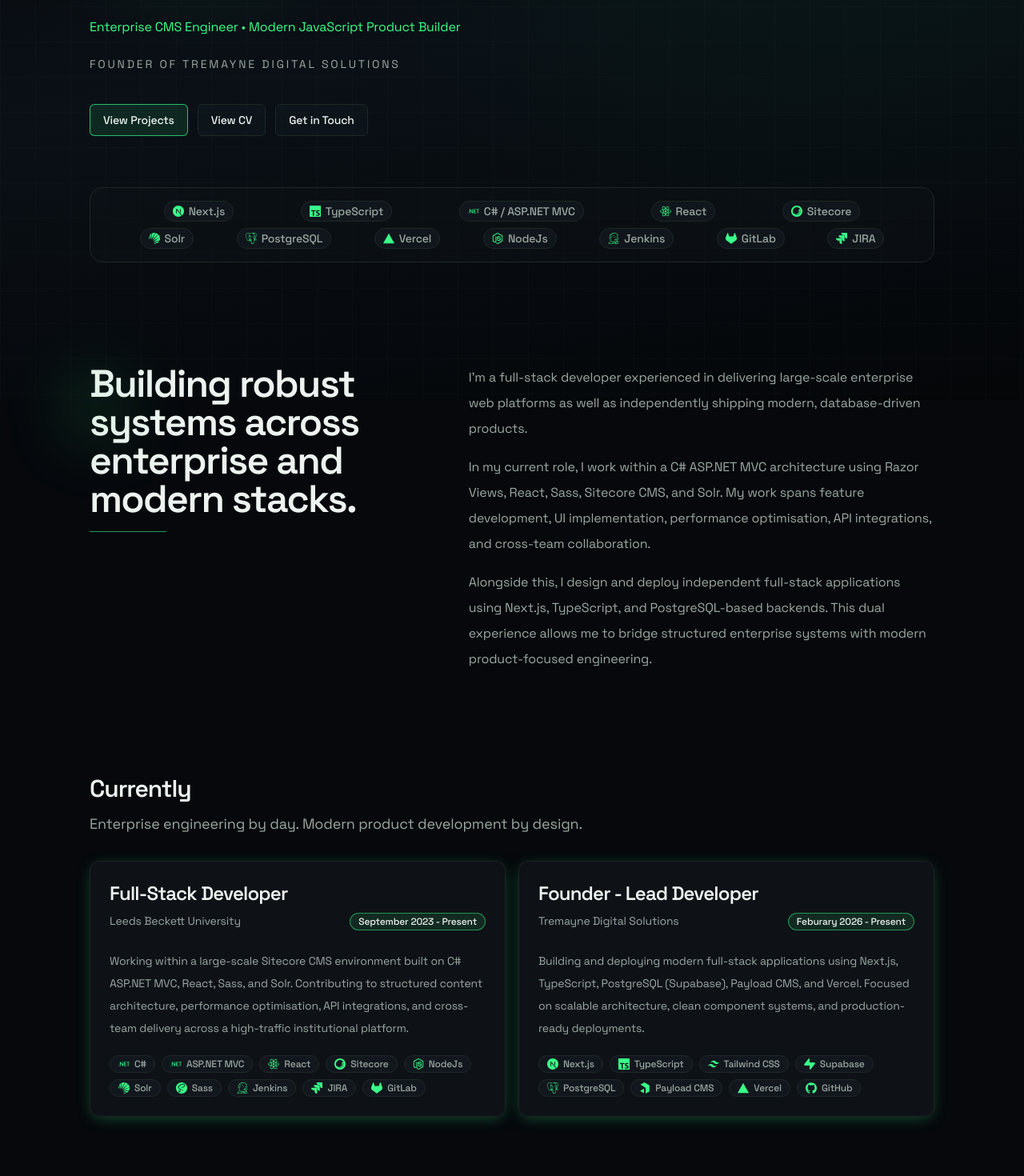
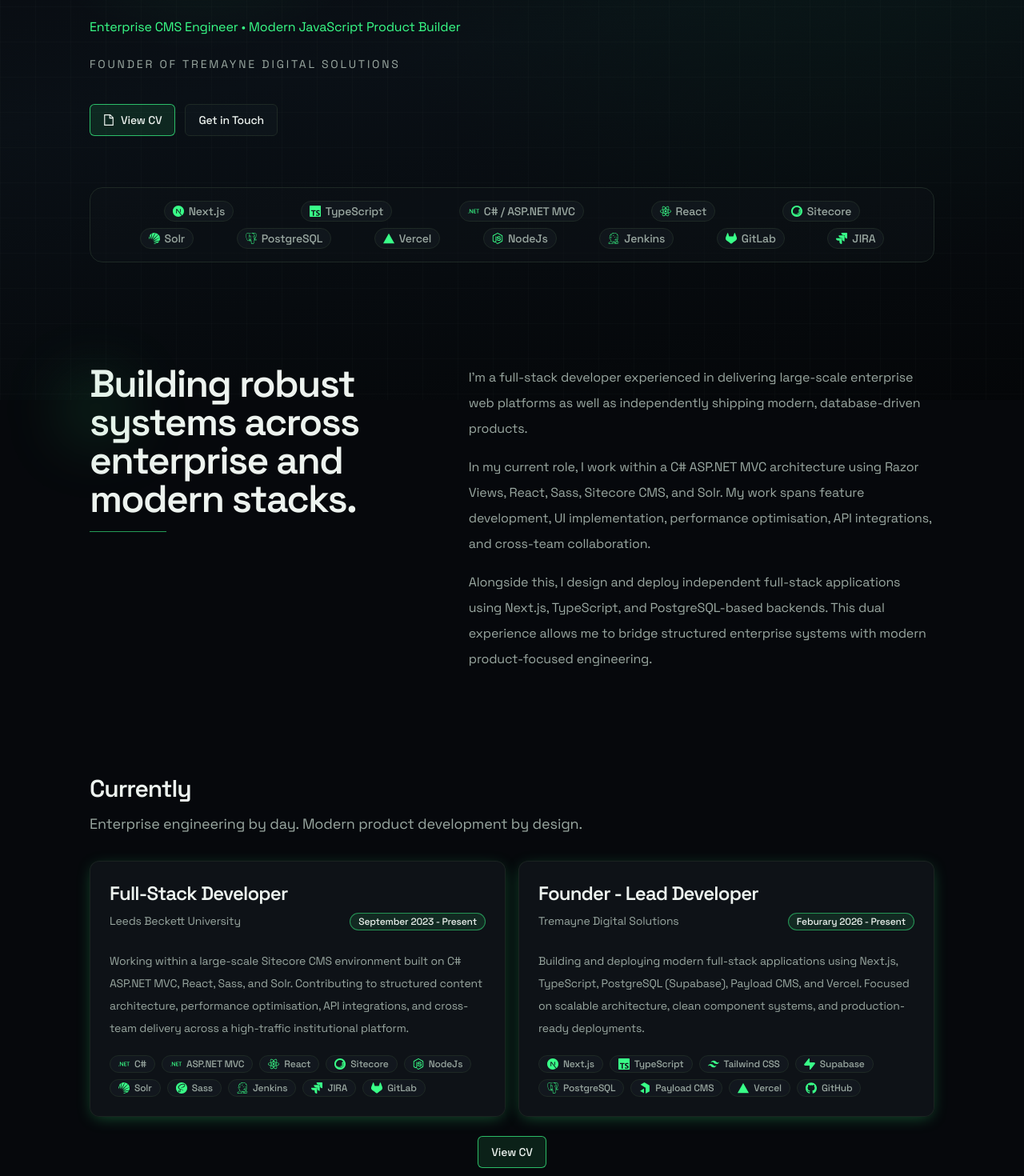
Before and after one commit to callum-tremayne/callum-tremayne, a Next.js app: page / in a window 1280 px wide. Shown: the part 300-1770 px from the top of the page at 80% size. Built offline with nearby package versions, Linux system fonts and the light colour scheme.

Commit message:
button updates

```diff
--- a/app/page.tsx
+++ b/app/page.tsx
@@ -14,6 +14,7 @@
 import { Card, CardContent } from "@/components/ui/card";
 import Link from "next/link";
 import { BiSolidEnvelope } from "react-icons/bi";
+import { GrDocument } from "react-icons/gr";
 import { SiGithub, SiLinkedin } from "react-icons/si";
 
 export default function Home() {
@@ -102,6 +103,12 @@
                       GitHub
                     </Link>
                   </Button>
+                  <Button asChild variant="secondary" size="sm">
+                    <Link href="/cv?print=1" target="_blank">
+                      <GrDocument />
+                      View CV
+                    </Link>
+                  </Button>
                 </div>
               </CardContent>
             </Card>
--- a/components/Currently.tsx
+++ b/components/Currently.tsx
@@ -20,6 +20,8 @@
   SiTypescript,
   SiVercel,
 } from "react-icons/si";
+import { Button } from "./ui/button";
+import Link from "next/link";
 
 const stackIcons: Record<string, IconType> = {
   "C#": SiDotnet,
@@ -83,6 +85,7 @@
 
 export function Currently() {
   return (
+    <>
       <div className="grid gap-4 md:grid-cols-2">
         {roles.map((role) => (
           <Card
@@ -115,7 +118,10 @@
                       className="inline-flex items-center gap-1.5"
                     >
                       {Icon ? (
-                      <Icon aria-hidden className="h-3.5 w-3.5 text-primary" />
+                        <Icon
+                          aria-hidden
+                          className="h-3.5 w-3.5 text-primary"
+                        />
                       ) : null}
                       {item}
                     </Badge>
@@ -126,5 +132,11 @@
           </Card>
         ))}
       </div>
+      <div className="flex justify-center mt-6">
+        <Button asChild variant="default">
+          <Link href="/cv?print=1">View CV</Link>
+        </Button>
+      </div>
+    </>
   );
 }
--- a/components/Footer.tsx
+++ b/components/Footer.tsx
@@ -1,4 +1,5 @@
 import { Container } from "@/components/Container";
+import Link from "next/link";
 
 export function Footer() {
   return (
--- a/components/Hero.tsx
+++ b/components/Hero.tsx
@@ -5,6 +5,7 @@
 import { Container } from "@/components/Container";
 import { Button } from "@/components/ui/button";
 import Link from "next/link";
+import { GrDocument } from "react-icons/gr";
 
 const navLinks = [
   { href: "#about", label: "About" },
@@ -53,11 +54,9 @@
           </p>
 
           <div className="flex flex-wrap gap-3 pt-4">
-            <Button asChild>
-              <Link href="#projects">View Projects</Link>
-            </Button>
-            <Button asChild variant="secondary">
+            <Button asChild variant="default">
               <Link href="/cv?print=1" target="_blank">
+                <GrDocument />
                 View CV
               </Link>
             </Button>
--- a/components/LookingFor.tsx
+++ /dev/null
@@ -1,15 +0,0 @@
-import { Card, CardContent } from "@/components/ui/card";
-
-export function LookingFor() {
-  return (
-    <Card>
-      <CardContent className="p-6 sm:p-8">
-        <h3 className="mb-3 text-xl font-semibold text-foreground">What I’m looking for</h3>
-        <p className="max-w-3xl text-muted-foreground">
-          I’m seeking full-stack or front-end focused roles where I can contribute to scalable architecture,
-          mentor through example, and build products that deliver measurable impact.
-        </p>
-      </CardContent>
-    </Card>
-  );
-}
--- a/components/Philosophy.tsx
+++ /dev/null
@@ -1,25 +0,0 @@
-import { Card, CardContent } from "@/components/ui/card";
-
-const lines = [
-  "Clean architecture.",
-  "Maintainable components.",
-  "Performance-first thinking.",
-  "Thoughtful user experience.",
-];
-
-export function Philosophy() {
-  return (
-    <Card className="mx-auto max-w-3xl">
-      <CardContent className="p-8 text-center sm:p-10">
-        <h3 className="mb-6 text-xl font-semibold text-foreground">How I work</h3>
-        <ul className="space-y-3">
-          {lines.map((line) => (
-            <li key={line} className="text-muted-foreground">
-              {line}
-            </li>
-          ))}
-        </ul>
-      </CardContent>
-    </Card>
-  );
-}
```
Lines whose indentation alone changed are shown as unchanged.
